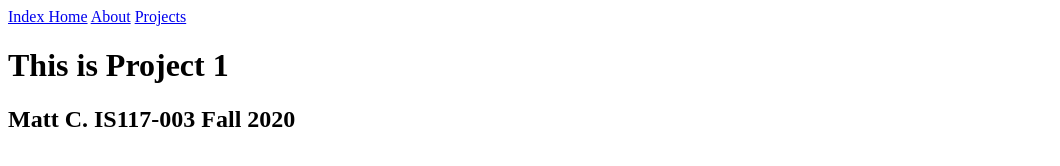
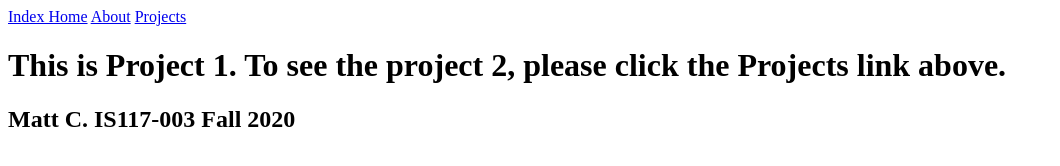
Before and after one commit to mc-729/GIT-and-HTML-Introduction, a plain HTML site: page projects/project1.html in a window 1280 px wide. Shown: the whole page, without its empty margins (0-1060 px from the left). Drawn offline with Linux system fonts and the light colour scheme.

Commit message:
Task: Updated project 1 and 2 files headers to advise users to click the projects links to see the other project.

```diff
--- a/projects/project1.html
+++ b/projects/project1.html
@@ -8,7 +8,7 @@
 <a href="../index.html">Index Home</a>
 <a href="../about.html">About</a>
 <a href="index.html">Projects</a>
-<h1> This is Project 1</h1>
+<h1> This is Project 1. To see the project 2, please click the Projects link above.</h1>
 <h2>Matt C. IS117-003 Fall 2020</h2>
 </body>
 </html>
```
Also changed, not shown: projects/project2.html (+1 -1 lines).
